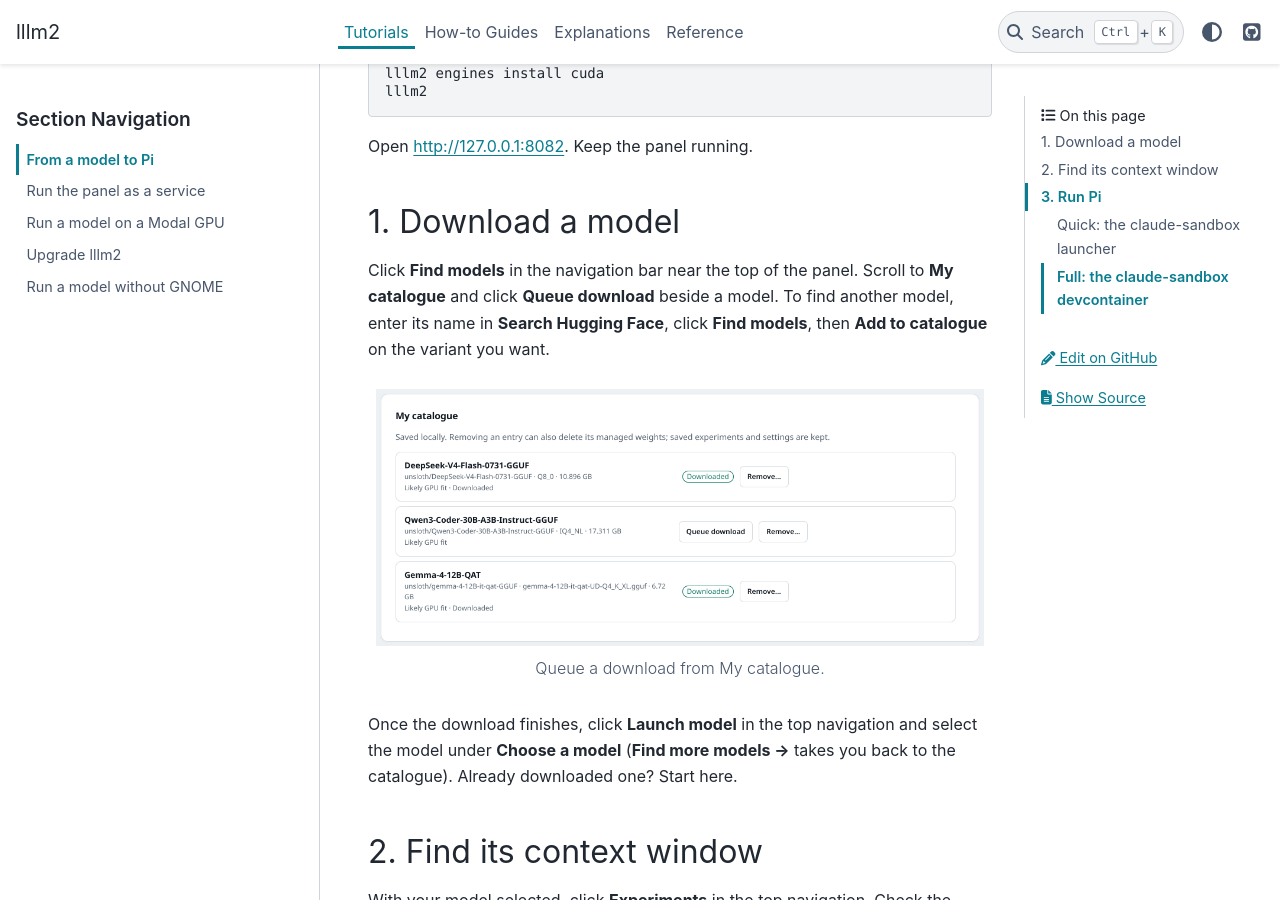
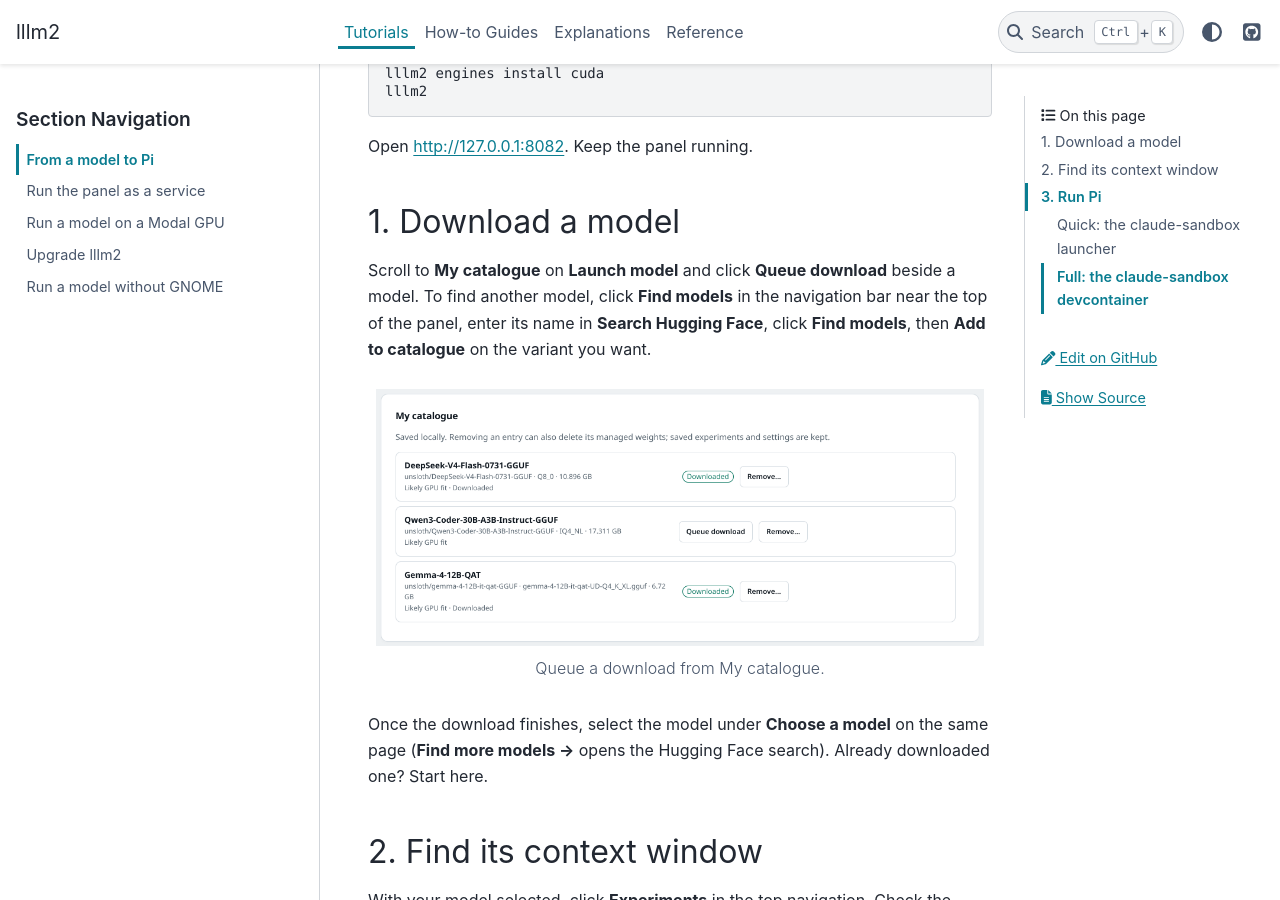
Before and after one commit to gilesknap/lllm2, a Sphinx documentation site: the page built from docs/tutorials/installation.md, in a window 1280 px wide and 900 px high, scrolled down 690 px. Built offline with Sphinx 7.4.7 and the PyData theme 0.15.4, drawn with Linux system fonts in a browser that asks for light colours.

Commit message:
Point the download and catalogue text at the Launch page (#61)
The Downloads and My catalogue cards moved to Launch model when the Find
view was reduced to the Hugging Face search, but several pages still
sent the reader to a pane Find models no longer has: the Modal how-to
named "Find models → Downloads", the installation tutorial had the
reader open Find models to queue a download, and the Find models how-to
placed the catalogue beside the results table.

Each now names the card on Launch model, matching the wording the Modal
tutorial already uses, and the panel's remote-download message says the
same. The tutorial's parenthetical about "Find more models →" said it
returns to the catalogue; it opens the Hugging Face search.

The tutorial figure of My catalogue was captured under the old layout.
Its alt text no longer claims a page, but the screenshot itself needs
recapturing.

Co-Authored-By: Claude Opus 5 <noreply@anthropic.com>
Claude-Session: https://claude.ai/code/session_0146WqbqHfPvn4pobwpBoFDq

````diff
--- a/docs/tutorials/installation.md
+++ b/docs/tutorials/installation.md
@@ -33,21 +33,21 @@ Open <http://127.0.0.1:8082>. Keep the panel running.
 
 ## 1. Download a model
 
-Click **Find models** in the navigation bar near the top of the panel.
-Scroll to **My catalogue** and click **Queue download** beside a model.
-To find another model, enter its name in **Search Hugging Face**, click
+Scroll to **My catalogue** on **Launch model** and click **Queue download**
+beside a model. To find another model, click **Find models** in the navigation
+bar near the top of the panel, enter its name in **Search Hugging Face**, click
 **Find models**, then **Add to catalogue** on the variant you want.
 
 ```{figure} ../images/tutorial-find-models.png
-:alt: My catalogue card in Find models, with Queue download beside a saved model.
+:alt: My catalogue card, with Queue download beside a saved model.
 :width: 760px
 
 Queue a download from My catalogue.
 ```
 
-Once the download finishes, click **Launch model** in the top navigation and
-select the model under **Choose a model** (**Find more models →** takes you back
-to the catalogue). Already downloaded one? Start here.
+Once the download finishes, select the model under **Choose a model** on the
+same page (**Find more models →** opens the Hugging Face search). Already
+downloaded one? Start here.
 
 ## 2. Find its context window
 
--- a/src/lllm2/static/panel.js
+++ b/src/lllm2/static/panel.js
@@ -820,7 +820,7 @@ async function downloadClick(e){
  if(remoteDownload){
   if(remoteDownload.disabled)return;const backend=remoteDownload.dataset.store||currentLaunch()?.backend,key=`${backend}:${remoteDownload.dataset.remoteDownload}`;
   pendingDownloads.add(key);remoteDownload.disabled=true;
-  try{if(remoteDownload.dataset.active==='true')await api('/api/remote/download/cancel',{id:key});else{await api('/api/remote/download',{backend,id:remoteDownload.dataset.remoteDownload});message(`Downloading inside ${backendInfo(backend)?.label||backend}; no weights pass through this workstation. Progress also shows under Find models · Downloads.`);}await poll();}
+  try{if(remoteDownload.dataset.active==='true')await api('/api/remote/download/cancel',{id:key});else{await api('/api/remote/download',{backend,id:remoteDownload.dataset.remoteDownload});message(`Downloading inside ${backendInfo(backend)?.label||backend}; no weights pass through this workstation. Progress also shows in the Downloads card on Launch model.`);}await poll();}
   finally{pendingDownloads.delete(key);renderDownloads();}
   return;
  }
````
Also changed, not shown: docs/how-to/find-models.md (+5 -4 lines), docs/how-to/serve-from-modal.md (+3 -2 lines).
